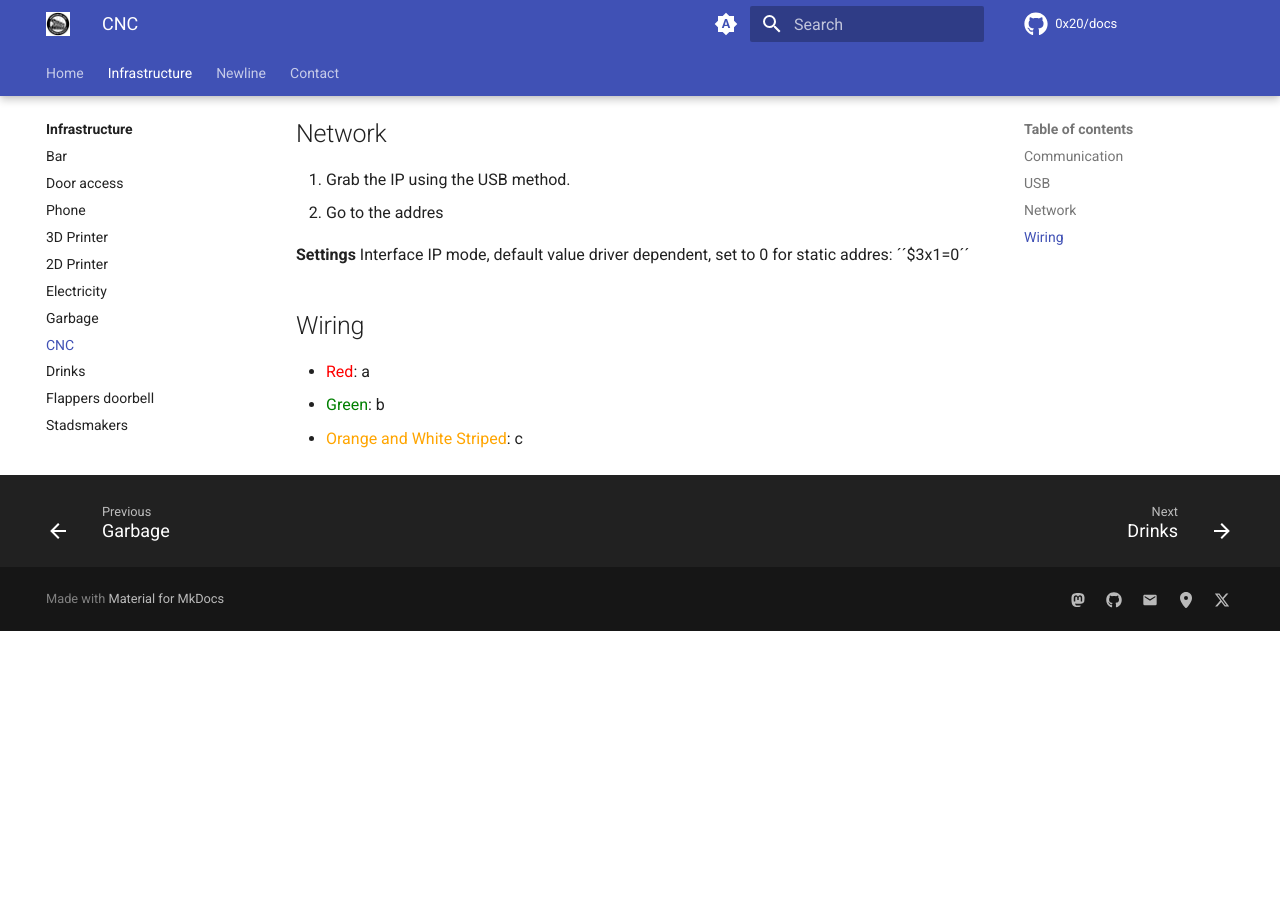
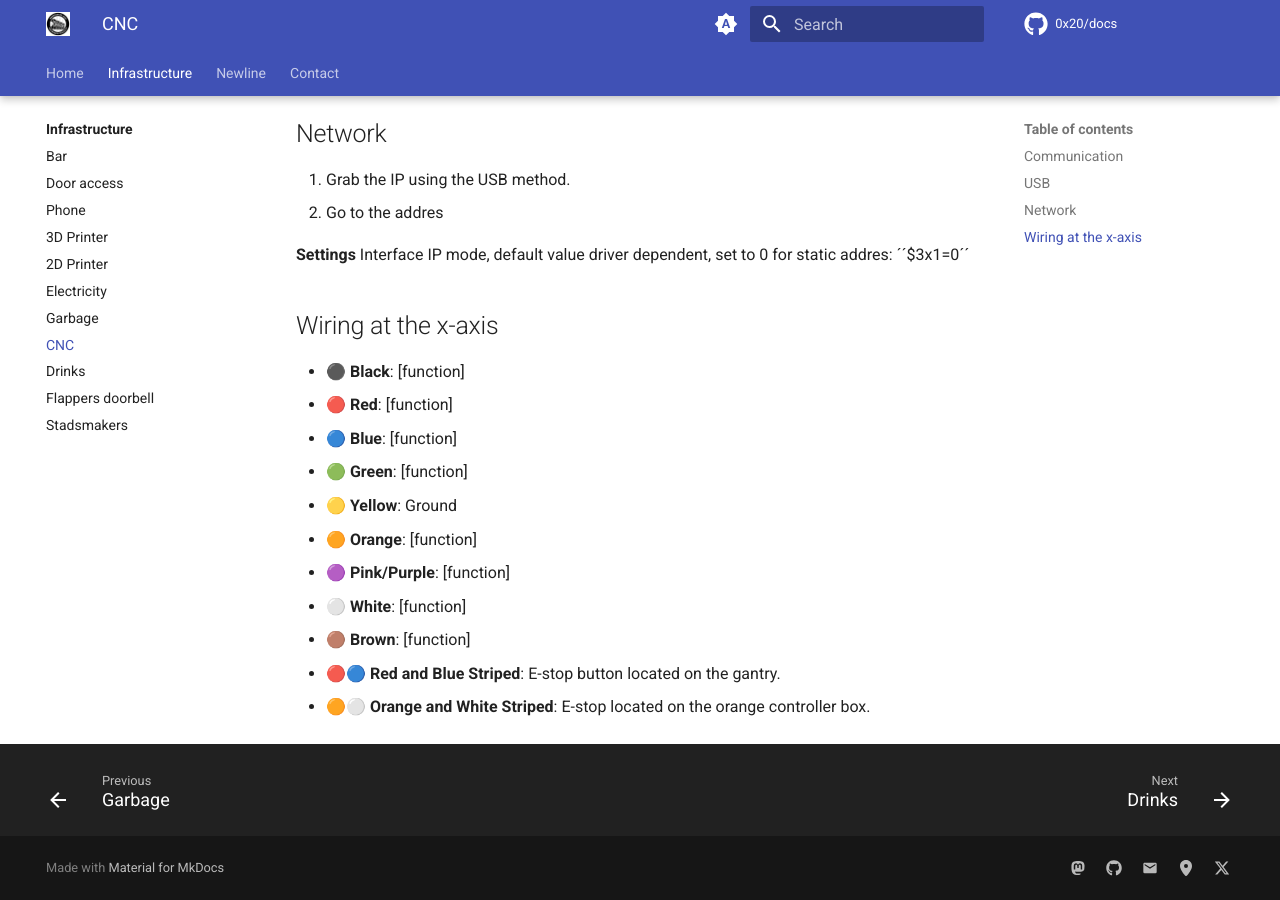
Before and after one commit to 0x20/docs, an MkDocs documentation site: the page built from docs/infra/cnc.md, in a window 1280 px wide and 900 px high, scrolled down 540 px. Built offline with MkDocs 1.6.1 and Material for MkDocs 9.7.7, drawn with Linux system fonts in a browser that asks for light colours; comment, search, counter and statistics services are not loaded; before the commit the page ends 1171 px from its top, so only the background shows below that.

Commit message:
Update cnc.md

```diff
--- a/docs/infra/cnc.md
+++ b/docs/infra/cnc.md
@@ -24,7 +24,15 @@ Then it you will see the IP adress of the machine. At the moment it is ´´10.51
 Interface IP mode, default value driver dependent, set to 0 for static addres: ´´$3x1=0´´
 
 
-## Wiring
-- <span style="color:red;">Red</span>: a
-- <span style="color:green;">Green</span>: b
-- <span style="color:orange;">Orange and White Striped</span>: c
+## Wiring at the x-axis
+- ⚫ **Black**: [function]
+- 🔴 **Red**: [function]
+- 🔵 **Blue**: [function]
+- 🟢 **Green**: [function]
+- 🟡 **Yellow**: Ground
+- 🟠 **Orange**: [function]
+- 🟣 **Pink/Purple**: [function]
+- ⚪ **White**: [function]
+- 🟤 **Brown**: [function]
+- 🔴🔵 **Red and Blue Striped**: E-stop button located on the gantry.
+- 🟠⚪ **Orange and White Striped**: E-stop located on the orange controller box.
```
